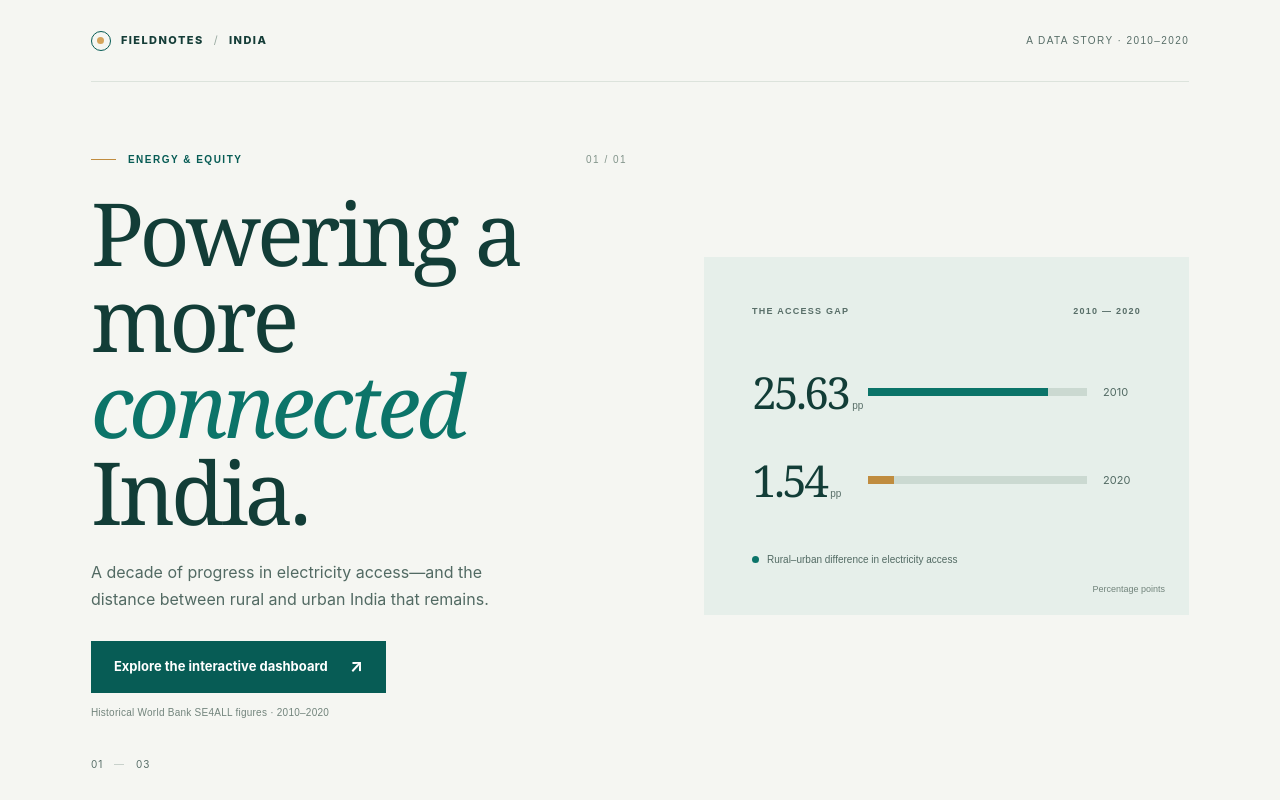
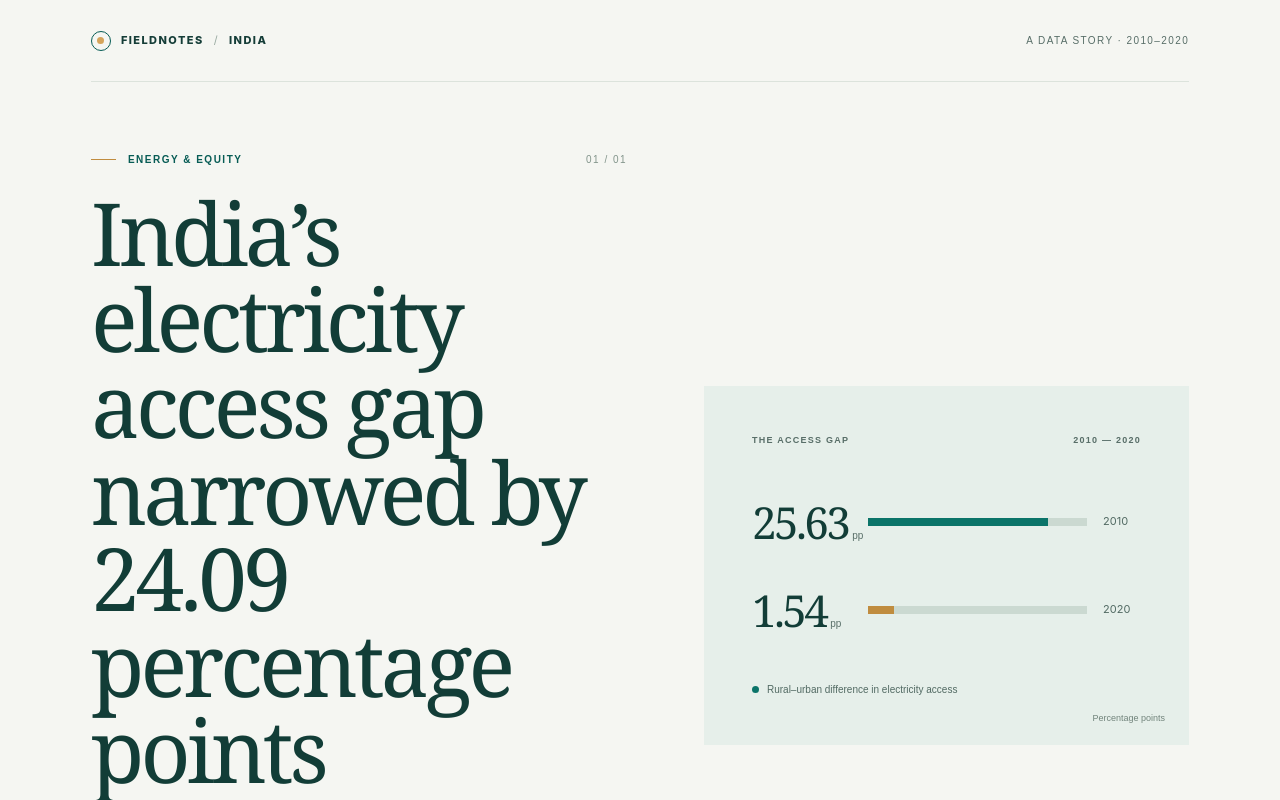
Before and after one commit to vjclementbeera03/india-electricity-access-story, a Next.js app: page / in a window 1280 px wide. Shown: the top 800 px of the page. Built offline with nearby package versions, Linux system fonts and the light colour scheme.

Commit message:
feat: update headline to reflect recent electricity access progress
Updated the main headline to highlight the narrowing gap in electricity access in India.

```diff
--- a/app/page.tsx
+++ b/app/page.tsx
@@ -31,7 +31,7 @@ export default function Page() {
       <section className="hero" id="top">
         <div className="hero-copy">
           <p className="eyebrow"><span className="eyebrow-line" /> ENERGY &amp; EQUITY <span className="eyebrow-index">01 / 01</span></p>
-          <h1>Powering a more<br /><em>connected</em> India.</h1>
+          <h1>India’s electricity access gap narrowed by 24.09 percentage points</h1>
           <p className="hero-description">A decade of progress in electricity access—and the distance between rural and urban India that remains.</p>
           <a className="dashboard-link" href={dashboardUrl} target="_blank" rel="noreferrer">Explore the interactive dashboard <span aria-hidden="true">↗</span></a>
           <p className="link-caption">Historical World Bank SE4ALL figures · 2010–2020</p>
```
